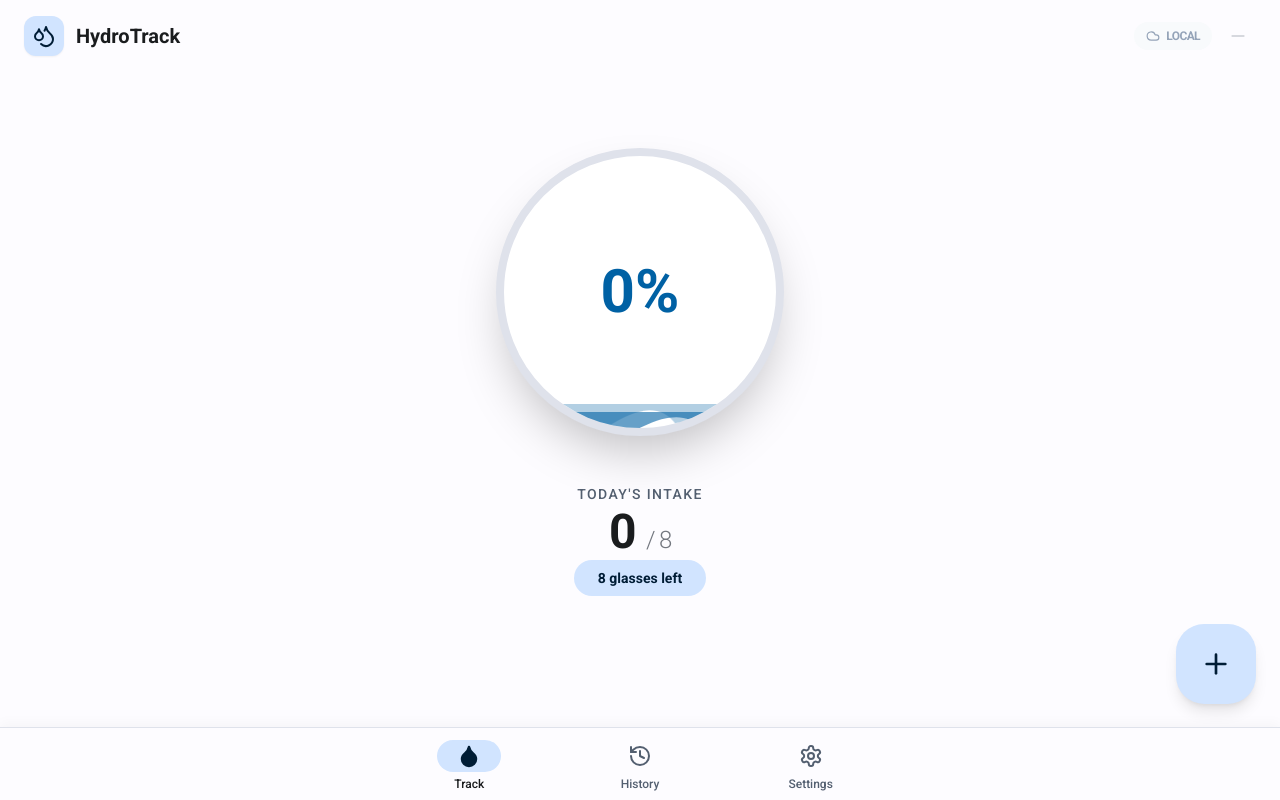
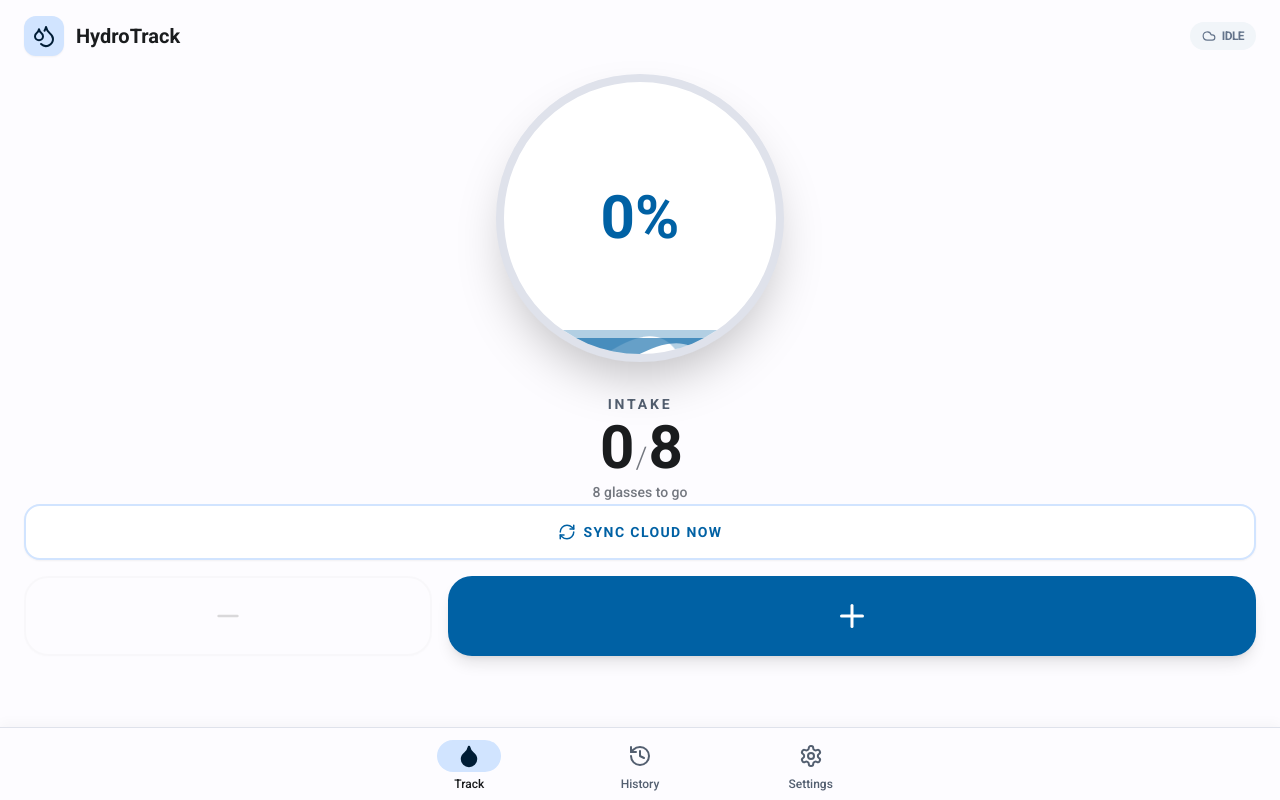
Before and after one commit to haris66/hydrotrack, a React (Vite) app: page / in a window 1280 px wide. Built offline with nearby package versions, Linux system fonts and the light colour scheme.

Commit message:
home.tsx

```diff
--- a/pages/Home.tsx
+++ b/pages/Home.tsx
@@ -1,5 +1,5 @@
 import React, { useMemo, useState } from 'react';
-import { Plus, Minus, Droplets, Cloud, CloudOff, CheckCircle2, Loader2 } from 'lucide-react';
+import { Plus, Minus, Droplets, Cloud, CloudOff, CheckCircle2, Loader2, AlertCircle, X, RefreshCw } from 'lucide-react';
 import { DrinkRecord } from '../types';
 import { WaveProgress } from '../components/WaveProgress';
 
@@ -9,9 +9,21 @@ interface HomeProps {
   onAddDrink: () => void;
   onRemoveLastDrink: () => void;
   syncStatus: 'idle' | 'syncing' | 'synced' | 'error';
+  onManualSync: () => void;
+  lastSyncError: string | null;
+  onClearSyncError: () => void;
 }
 
-export const HomePage: React.FC<HomeProps> = ({ drinks, target, onAddDrink, onRemoveLastDrink, syncStatus }) => {
+export const HomePage: React.FC<HomeProps> = ({
+  drinks,
+  target,
+  onAddDrink,
+  onRemoveLastDrink,
+  syncStatus,
+  onManualSync,
+  lastSyncError,
+  onClearSyncError
+}) => {
   const [isAnimating, setIsAnimating] = useState(false);
 
   const todayDrinks = useMemo(() => {
@@ -32,12 +44,15 @@ export const HomePage: React.FC<HomeProps> = ({ drinks, target, onAddDrink, onRe
   };
 
   const handleRemove = () => {
+    if (count > 0) {
       if (navigator.vibrate) navigator.vibrate(5);
       onRemoveLastDrink();
+    }
   };
 
   return (
     <div className="flex flex-col h-full safe-top pb-32">
+      {/* Dynamic Header */}
       <header className="px-6 py-4 flex items-center justify-between">
         <div className="flex items-center gap-3">
           <div className="p-2 bg-md3-primaryContainer text-md3-onPrimaryContainer rounded-xl shadow-sm">
@@ -46,53 +61,85 @@ export const HomePage: React.FC<HomeProps> = ({ drinks, target, onAddDrink, onRe
           <h1 className="text-xl font-bold text-md3-onSurface">HydroTrack</h1>
         </div>
 
-        <div className="flex items-center gap-2">
-          {/* Sync Status Indicator */}
-          <div className={`flex items-center gap-1.5 px-3 py-1.5 rounded-full text-xs font-semibold transition-all ${
-            syncStatus === 'synced' ? 'bg-green-50 text-green-600' :
-            syncStatus === 'syncing' ? 'bg-blue-50 text-blue-500' :
-            syncStatus === 'error' ? 'bg-red-50 text-red-500' : 'bg-slate-50 text-slate-400'
-          }`}>
+        {/* Top Sync Status (Clickable) */}
+        <button
+          onClick={onManualSync}
+          disabled={syncStatus === 'syncing'}
+          className={`flex items-center gap-1.5 px-3 py-1.5 rounded-full text-xs font-semibold transition-all active:scale-95 ${
+            syncStatus === 'synced' ? 'bg-green-100 text-green-700' :
+            syncStatus === 'syncing' ? 'bg-blue-100 text-blue-700' :
+            syncStatus === 'error' ? 'bg-red-100 text-red-700' : 'bg-slate-100 text-slate-500'
+          }`}
+        >
           {syncStatus === 'syncing' ? <Loader2 size={14} className="animate-spin" /> :
            syncStatus === 'synced' ? <CheckCircle2 size={14} /> :
            syncStatus === 'error' ? <CloudOff size={14} /> : <Cloud size={14} />}
-            <span className="hidden sm:inline uppercase tracking-tighter">
-              {syncStatus === 'syncing' ? 'Syncing' : syncStatus === 'synced' ? 'Saved' : syncStatus === 'error' ? 'Offline' : 'Local'}
+          <span className="uppercase tracking-tighter">
+            {syncStatus === 'syncing' ? 'Syncing' : syncStatus === 'synced' ? 'Synced' : syncStatus === 'error' ? 'Retry' : 'Idle'}
           </span>
+        </button>
+      </header>
+
+      {/* Main Stats Display */}
+      <div className="flex-1 flex flex-col items-center justify-center px-6">
+        {/* Error Notification Bar */}
+        {syncStatus === 'error' && lastSyncError && (
+          <div className="w-full mb-8 bg-red-600 text-white px-4 py-3 rounded-2xl shadow-lg flex items-center justify-between gap-3 animate-in fade-in slide-in-from-top-4">
+            <div className="flex items-center gap-2 overflow-hidden">
+              <AlertCircle size={18} className="shrink-0" />
+              <p className="text-xs font-bold leading-tight line-clamp-2">{lastSyncError}</p>
             </div>
-
-          <button
-            onClick={handleRemove}
-            disabled={count === 0}
-            className="p-2 text-md3-secondary hover:bg-md3-surfaceVariant rounded-full transition-colors disabled:opacity-30 active:scale-90"
-          >
-            <Minus size={20} />
+            <button onClick={onClearSyncError} className="p-1 hover:bg-white/10 rounded-full">
+               <X size={16} />
             </button>
           </div>
-      </header>
+        )}
 
-      <div className="flex-1 flex flex-col items-center justify-center px-6">
         <div className={`transition-transform duration-200 ${isAnimating ? 'scale-110' : 'scale-100'}`}>
           <WaveProgress percentage={percentage} />
         </div>
 
-        <div className="mt-12 text-center space-y-1">
-          <div className="text-sm font-medium text-md3-secondary uppercase tracking-widest">Today's Intake</div>
-          <div className="text-5xl font-black text-md3-onSurface tracking-tight">
-            {count} <span className="text-2xl text-md3-outline font-light">/ {target}</span>
+        <div className="mt-8 text-center space-y-1">
+          <div className="text-sm font-bold text-md3-secondary uppercase tracking-[0.2em]">Intake</div>
+          <div className="text-6xl font-black text-md3-onSurface tracking-tighter">
+            {count}<span className="text-3xl text-md3-outline font-light mx-1">/</span>{target}
           </div>
-          <div className="mt-4 px-6 py-2 bg-md3-primaryContainer text-md3-onPrimaryContainer rounded-full text-sm font-semibold inline-block">
-             {remaining > 0 ? `${remaining} glasses left` : "Daily Goal Achieved! ✨"}
+          <div className="mt-2 text-sm font-medium text-md3-outline">
+             {remaining > 0 ? `${remaining} glasses to go` : "Target Reached! 🌟"}
           </div>
         </div>
       </div>
 
+      {/* Control Actions */}
+      <div className="px-6 space-y-4 mb-4">
+        {/* Manual Sync Trigger Button */}
+        <button
+          onClick={onManualSync}
+          disabled={syncStatus === 'syncing'}
+          className="w-full py-4 bg-white border-2 border-md3-primaryContainer rounded-2xl flex items-center justify-center gap-2 text-md3-primary font-black text-sm uppercase tracking-widest active:scale-95 transition-all shadow-sm"
+        >
+          {syncStatus === 'syncing' ? <Loader2 className="animate-spin" size={18} /> : <RefreshCw size={18} />}
+          {syncStatus === 'syncing' ? 'Syncing...' : 'Sync Cloud Now'}
+        </button>
+
+        {/* Counter Buttons Group */}
+        <div className="flex gap-4">
+          <button
+            onClick={handleRemove}
+            disabled={count <= 0}
+            className="flex-1 h-20 bg-white border-2 border-red-100 text-red-600 rounded-3xl shadow-sm flex items-center justify-center active:scale-90 transition-all disabled:opacity-20 disabled:grayscale"
+          >
+            <Minus size={32} />
+          </button>
+
           <button
             onClick={handleAdd}
-        className="fixed bottom-24 right-6 w-20 h-20 bg-md3-primaryContainer text-md3-onPrimaryContainer rounded-[28px] shadow-lg flex items-center justify-center active:scale-90 transition-all duration-200 group"
+            className="flex-[2] h-20 bg-md3-primary text-md3-onPrimary rounded-3xl shadow-lg flex items-center justify-center active:scale-90 transition-all group"
           >
-        <Plus size={32} className="group-active:rotate-90 transition-transform" />
+            <Plus size={36} className="group-active:rotate-90 transition-transform" />
           </button>
+        </div>
+      </div>
     </div>
   );
 };
```
Lines whose indentation alone changed are shown as unchanged.
